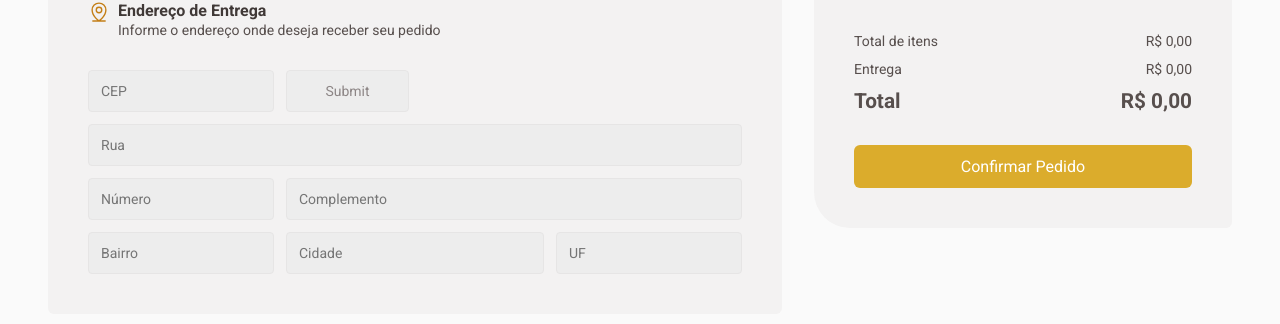
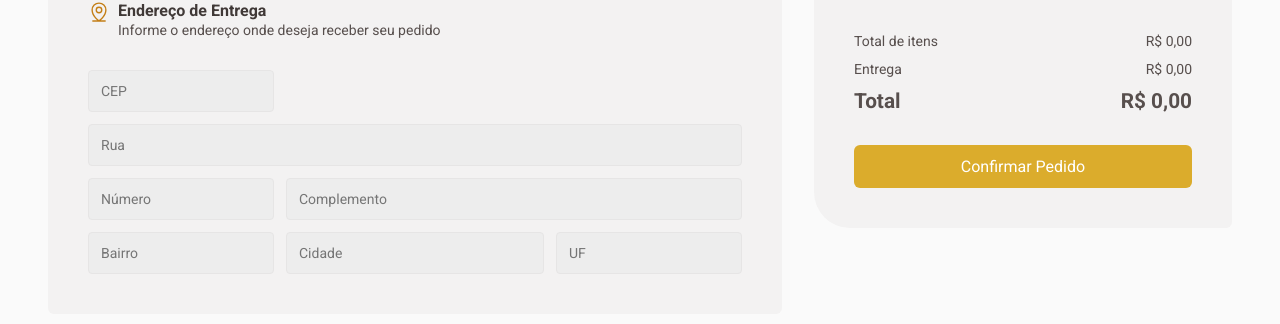
Before and after one commit to lucasdebeterco/coffee-delivery, a React (Vite) app: page /checkout in a window 1280 px wide. Shown: the part 184-508 px from the top of the page. Built offline with nearby package versions, Linux system fonts and the light colour scheme.

Commit message:
cart form refactor, fields validation

```diff
--- a/src/App.tsx
+++ b/src/App.tsx
@@ -4,6 +4,7 @@ import { ThemeProvider } from 'styled-components'
 
 import { AdressContextProvider } from './contexts/AdressContext.tsx'
 import { CoffeeContextProvider } from './contexts/CoffeeContext.tsx'
+import { PaymentContextProvider } from './contexts/PaymentContext.tsx'
 import { DefaultLayout } from './layouts/DefaultLayout'
 import { Checkout } from './Pages/Checkout'
 import { Done } from './Pages/Done'
@@ -17,6 +18,7 @@ function App() {
             <BrowserRouter>
                 <CoffeeContextProvider>
                     <AdressContextProvider>
+                        <PaymentContextProvider>
                             <Routes>
                                 <Route path="/" element={<DefaultLayout/>}>
                                     <Route path="/" element={<Home />} />
@@ -25,6 +27,7 @@ function App() {
 
                                 </Route>
                             </Routes>
+                        </PaymentContextProvider>
                     </AdressContextProvider>
                 </CoffeeContextProvider>
             </BrowserRouter>
--- a/src/Pages/Checkout/components/EnderecoEntrega/index.tsx
+++ b/src/Pages/Checkout/components/EnderecoEntrega/index.tsx
@@ -1,25 +1,19 @@
 import { MapPinLine } from '@phosphor-icons/react'
-import { useContext } from 'react'
-import { useForm } from 'react-hook-form'
+import { FieldErrors, UseFormRegister } from 'react-hook-form'
 import { useTheme } from 'styled-components'
 
-import { AdressContext, IAdress } from '../../../../contexts/AdressContext.tsx'
+import { IAdress } from '../../../../contexts/AdressContext.tsx'
 import { CheckoutCardContainer } from '../../styles.ts'
 import { CheckoutCardHeader } from '../CheckoutCardHeader'
 import { EnderecoFormArea } from './styles.ts'
 
-export function EnderecoEntrega() {
+interface IEnderecoEntrega {
+    errors: FieldErrors<IAdress>
+    register: UseFormRegister<IAdress>
+}
+
+export function EnderecoEntrega({errors, register}: IEnderecoEntrega) {
     const theme = useTheme()
-    const { handleSetAdress } = useContext(AdressContext)
-
-    const {
-        register,
-        handleSubmit
-    } = useForm<IAdress>()
-
-    function onSubmit(data: IAdress) {
-        handleSetAdress(data)
-    }
 
     return (
         <CheckoutCardContainer>
@@ -29,44 +23,49 @@ export function EnderecoEntrega() {
                 subtitle="Informe o endereço onde deseja receber seu pedido"
             />
 
-            <EnderecoFormArea onSubmit={handleSubmit(onSubmit)}>
+            <EnderecoFormArea>
                 <input
                     id="cep"
                     placeholder="CEP"
-                    {...register('cep')}
+                    className={errors.cep ? 'invalid' : ''}
+                    {...register('cep',  {required: true})}
                 />
                 <input
                     id="rua"
                     placeholder="Rua"
-                    {...register('rua')}
+                    className={errors.rua ? 'invalid' : ''}
+                    {...register('rua', {required: true})}
                 />
                 <input
                     id="numero"
                     placeholder="Número"
-                    {...register('numero')}
+                    className={errors.numero ? 'invalid' : ''}
+                    {...register('numero', {required: true})}
                 />
                 <input
                     id="complemento"
                     placeholder="Complemento"
-                    {...register('complemento')}
+                    className={errors.complemento ? 'invalid' : ''}
+                    {...register('complemento', {required: true})}
                 />
                 <input
                     id="bairro"
                     placeholder="Bairro"
-                    {...register('bairro')}
+                    className={errors.bairro ? 'invalid' : ''}
+                    {...register('bairro', {required: true})}
                 />
                 <input
                     id="cidade"
                     placeholder="Cidade"
-                    {...register('cidade')}
+                    className={errors.cidade ? 'invalid' : ''}
+                    {...register('cidade', {required: true})}
                 />
                 <input
                     id="uf"
                     placeholder="UF"
-                    {...register('uf')}
+                    className={errors.uf ? 'invalid' : ''}
+                    {...register('uf', {required: true})}
                 />
-
-                <input type="submit" />
             </EnderecoFormArea>
         </CheckoutCardContainer>
     )
--- a/src/Pages/Checkout/components/EnderecoEntrega/styles.ts
+++ b/src/Pages/Checkout/components/EnderecoEntrega/styles.ts
@@ -1,6 +1,6 @@
 import styled from 'styled-components'
 
-export const EnderecoFormArea = styled.form<any>`
+export const EnderecoFormArea = styled.div`
     display: grid;
     gap: 12px;
     grid-template-columns: repeat(4, 1fr);
@@ -20,12 +20,36 @@ export const EnderecoFormArea = styled.form<any>`
         background: ${(props) => props.theme['base-input']};
         color: ${(props) => props.theme['base-label']};
 
-        &#cep {grid-area: cep;}
-        &#rua {grid-area: rua;}
-        &#numero {grid-area: numero;}
-        &#complemento {grid-area: complemento;}
-        &#bairro {grid-area: bairro;}
-        &#cidade {grid-area: cidade;}
-        &#uf {grid-area: uf;}
+        &.invalid {
+            border: 1px solid red;
+        }
+
+        &#cep {
+            grid-area: cep;
+        }
+
+        &#rua {
+            grid-area: rua;
+        }
+
+        &#numero {
+            grid-area: numero;
+        }
+
+        &#complemento {
+            grid-area: complemento;
+        }
+
+        &#bairro {
+            grid-area: bairro;
+        }
+
+        &#cidade {
+            grid-area: cidade;
+        }
+
+        &#uf {
+            grid-area: uf;
+        }
     }
 `
--- a/src/Pages/Checkout/components/Pagamento/styles.ts
+++ b/src/Pages/Checkout/components/Pagamento/styles.ts
@@ -28,7 +28,6 @@ export const PaymentOptionsArea = styled.div`
             background: ${(props) => props.theme['purple-light']};
             box-shadow: 0 0 0 1px #4B2995;
         }
-        }
     }
 
 `
--- a/src/Pages/Checkout/components/Resumo/index.tsx
+++ b/src/Pages/Checkout/components/Resumo/index.tsx
@@ -1,15 +1,27 @@
 import { useContext } from 'react'
+import { FieldErrors } from 'react-hook-form'
+import toast from 'react-hot-toast'
 
+import { IAdress } from '../../../../contexts/AdressContext.tsx'
 import { CoffeeContext } from '../../../../contexts/CoffeeContext.tsx'
+import { PaymentContext } from '../../../../contexts/PaymentContext.tsx'
 import { coffees } from '../../../../data/coffees.ts'
 import { formatCurrency } from '../../../../utils/formatCurrency.ts'
 import { CheckoutCardContainer } from '../../styles.ts'
 import { CartItem } from './CartItem'
 import { CartItemsWrapper, ConfirmCheckoutButton, PriceArea } from './styles.ts'
 
-export function Resumo() {
+interface ResumoProps {
+    errors: FieldErrors<IAdress>
+}
+
+export function Resumo({ errors }: ResumoProps) {
+    const { selectedPaymentOption } = useContext(PaymentContext)
+    const hasInvalidFields = Boolean(selectedPaymentOption == null || Object.keys(errors).length)
+
     const { cart } = useContext(CoffeeContext)
     const valorEntrega = 3.50
+
 
     let totalItems = 0
     let totalEntrega = 0
@@ -42,7 +54,11 @@ export function Resumo() {
                 </div>
             </PriceArea>
 
-            <ConfirmCheckoutButton className="confirmCheckout">
+            <ConfirmCheckoutButton
+                type="submit"
+                className="confirmCheckout"
+                onClick={() => hasInvalidFields && toast.error('Alguns campos obrigatórios não foram preenchidos')}
+            >
                 Confirmar Pedido
             </ConfirmCheckoutButton>
         </CheckoutCardContainer>
--- a/src/Pages/Checkout/components/Resumo/styles.ts
+++ b/src/Pages/Checkout/components/Resumo/styles.ts
@@ -58,7 +58,7 @@ export const ConfirmCheckoutButton = styled.button`
     cursor: pointer;
     transition: all .2s ease;
 
-    &:hover {
+    &:not(:disabled):hover {
         background: ${(props) => props.theme['yellow-dark']};
     }
 `
--- a/src/Pages/Checkout/index.tsx
+++ b/src/Pages/Checkout/index.tsx
@@ -1,20 +1,39 @@
+import { useContext } from 'react'
+import { useForm } from 'react-hook-form'
+
+import { AdressContext, IAdress } from '../../contexts/AdressContext.tsx'
 import { EnderecoEntrega } from './components/EnderecoEntrega'
 import { Pagamento } from './components/Pagamento'
 import { Resumo } from './components/Resumo'
 import { CheckoutContainer, CheckoutSection, SectionTitle } from './styles.ts'
 
 export function Checkout() {
+    const { handleSetAdress } = useContext(AdressContext)
+
+    const {
+        register,
+        handleSubmit,
+        formState: { errors }
+    } = useForm<IAdress>()
+
+    function onSubmit(data: IAdress) {
+        handleSetAdress(data)
+    }
+
     return (
-        <CheckoutContainer>
+        <CheckoutContainer onSubmit={handleSubmit(onSubmit)}>
             <CheckoutSection>
                 <SectionTitle>Complete seu pedido</SectionTitle>
-                <EnderecoEntrega/>
+                <EnderecoEntrega
+                    register={register}
+                    errors={errors}
+                />
                 <Pagamento/>
             </CheckoutSection>
 
             <CheckoutSection>
                 <SectionTitle>Cafés selecionados</SectionTitle>
-                <Resumo />
+                <Resumo errors={errors} />
             </CheckoutSection>
         </CheckoutContainer>
     )
--- a/src/Pages/Checkout/styles.ts
+++ b/src/Pages/Checkout/styles.ts
@@ -1,6 +1,6 @@
 import styled from 'styled-components'
 
-export const CheckoutContainer = styled.div`
+export const CheckoutContainer = styled.form`
     display: flex;
     gap: 32px;
 `
--- a/src/contexts/AdressContext.tsx
+++ b/src/contexts/AdressContext.tsx
@@ -25,6 +25,7 @@ export function AdressContextProvider({children}: AdressContextProviderProps) {
     const [adress, setAdress] = useState<IAdress | null>(null)
 
     function handleSetAdress(adressFormData: IAdress) {
+        console.log('aaa')
         setAdress(adressFormData)
     }
 
```
Also changed, not shown: src/contexts/PaymentContext.tsx (+2 -5 lines). Lines whose indentation alone changed are shown as unchanged.
